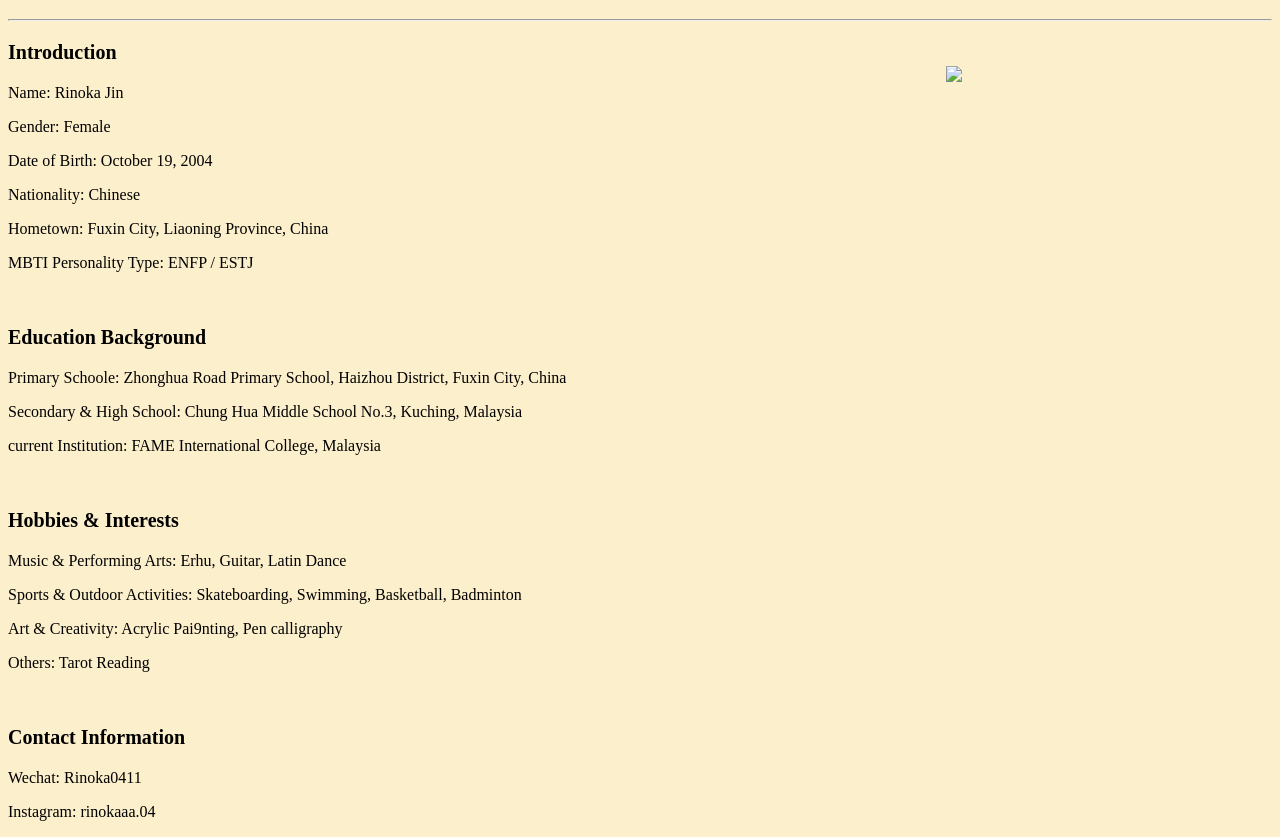
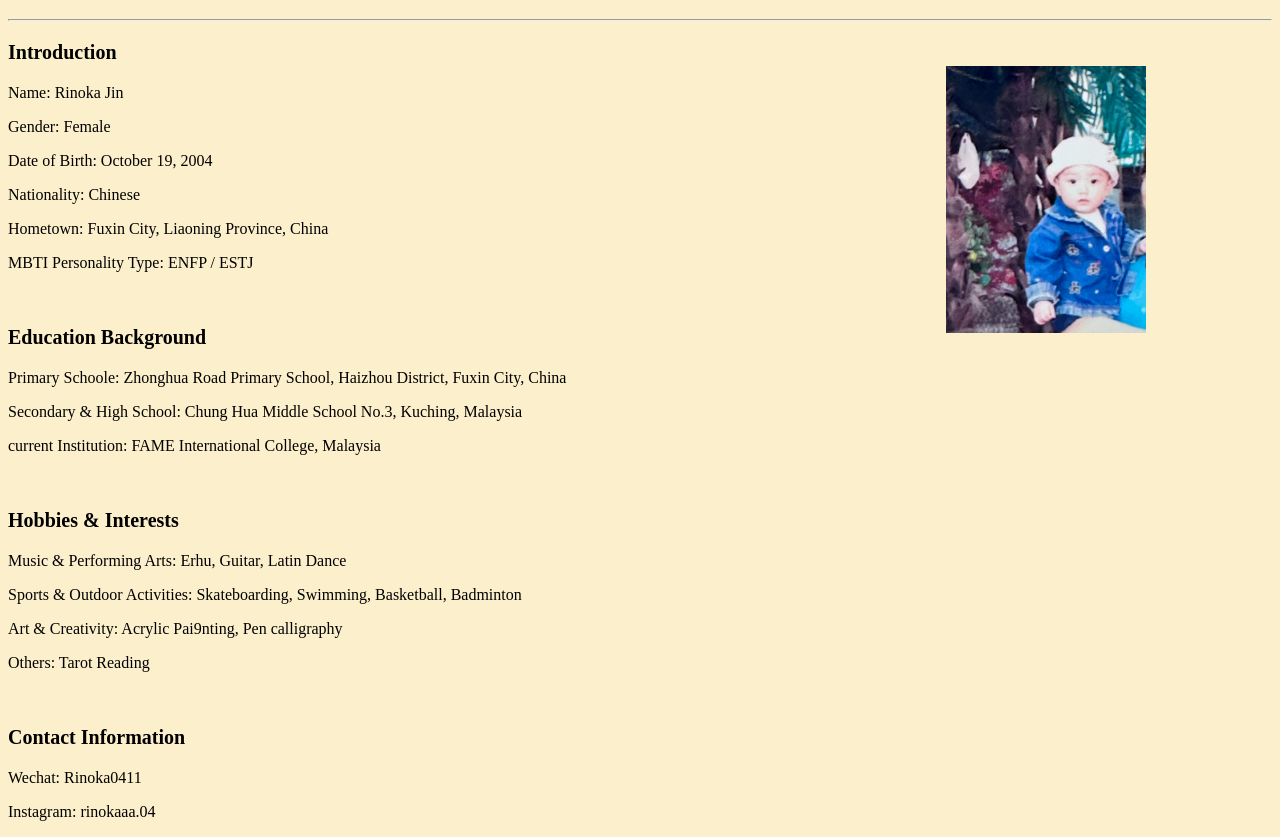
Before and after one commit to rinokaaa4/Rinoka, a plain HTML site: page lalal.html in a window 1280 px wide. Shown: the part 61-898 px from the top of the page. Drawn offline with Linux system fonts and the light colour scheme.

Commit message:
Update lalal.html

```diff
--- a/lalal.html
+++ b/lalal.html
@@ -13,7 +13,7 @@
             <hr>
         </header>
         <article>
-            <img src="tmd/IMG_8533.jpg" width="200px" height="auto">
+            <img src="IMG_8533.jpg" width="200px" height="auto">
             <p Class="Introduction"><strong>Introduction</strong></p>
             <p>Name: Rinoka Jin</p>
             <p>Gender: Female</p>
```
